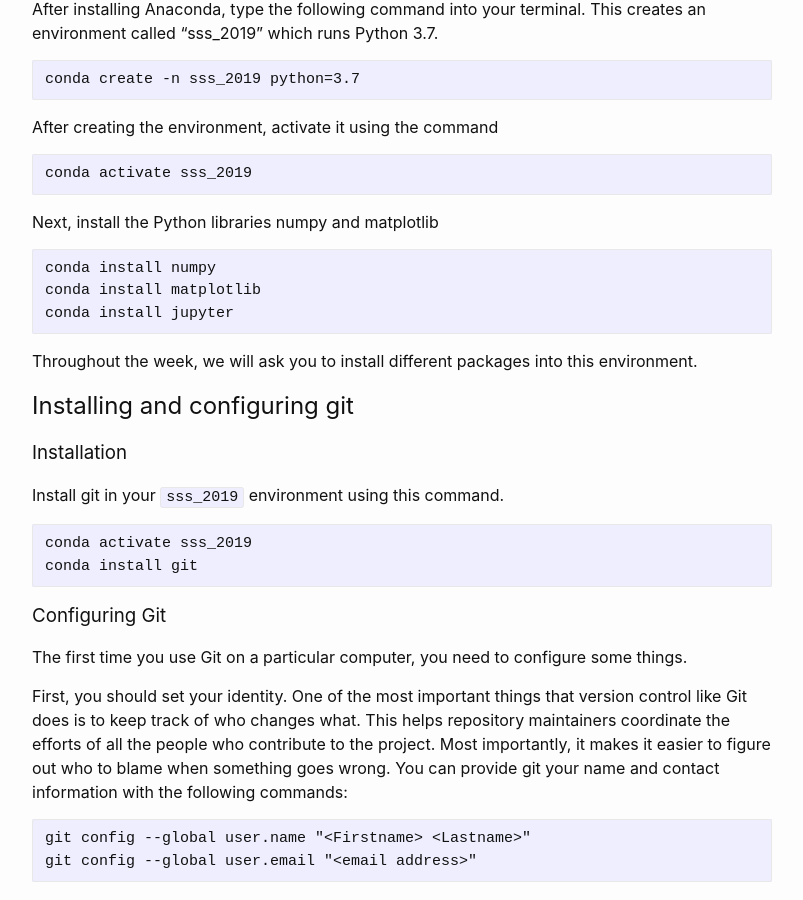
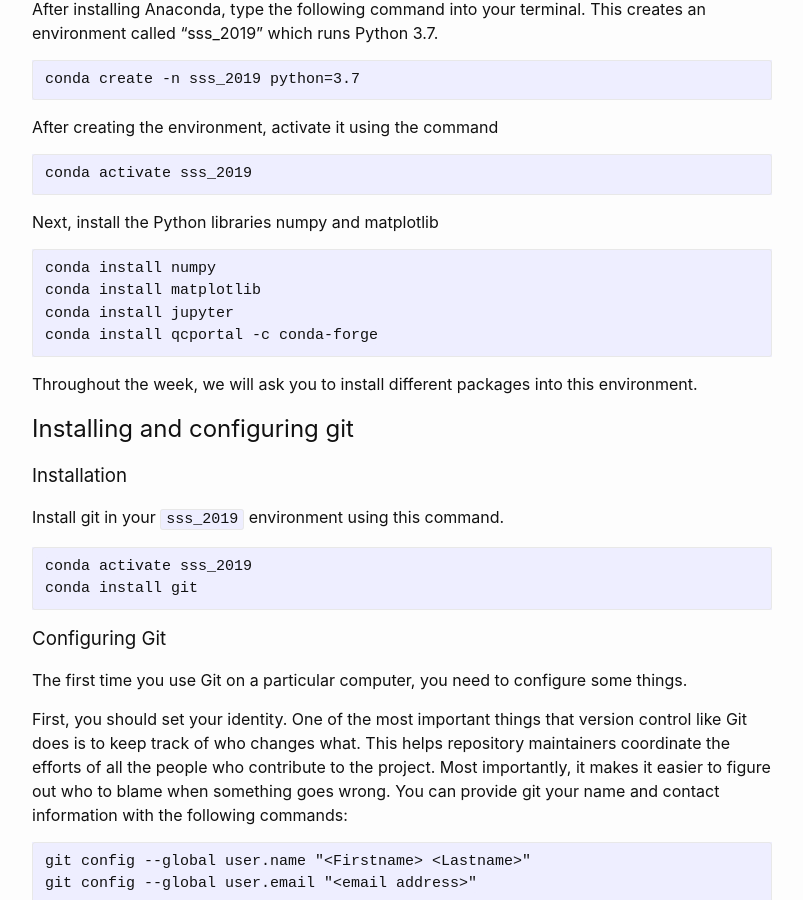
Before and after one commit to MolSSI-Education/2019-software-summer-school-logistics, a Jekyll site: the page built from Setup.md, in a window 1280 px wide and 900 px high, scrolled down 2740 px. Shown: the whole window, without its empty margins (238-1041 px from the left). Built offline with Jekyll 4.4.1, drawn with Linux system fonts in a browser that asks for light colours.

Commit message:
add qcportal installation to setup instructions

````diff
--- a/Setup.md
+++ b/Setup.md
@@ -108,6 +108,7 @@ Next, install the Python libraries numpy and matplotlib
 conda install numpy
 conda install matplotlib
 conda install jupyter
+conda install qcportal -c conda-forge
 ```
 
 Throughout the week, we will ask you to install different packages into this environment.
````
